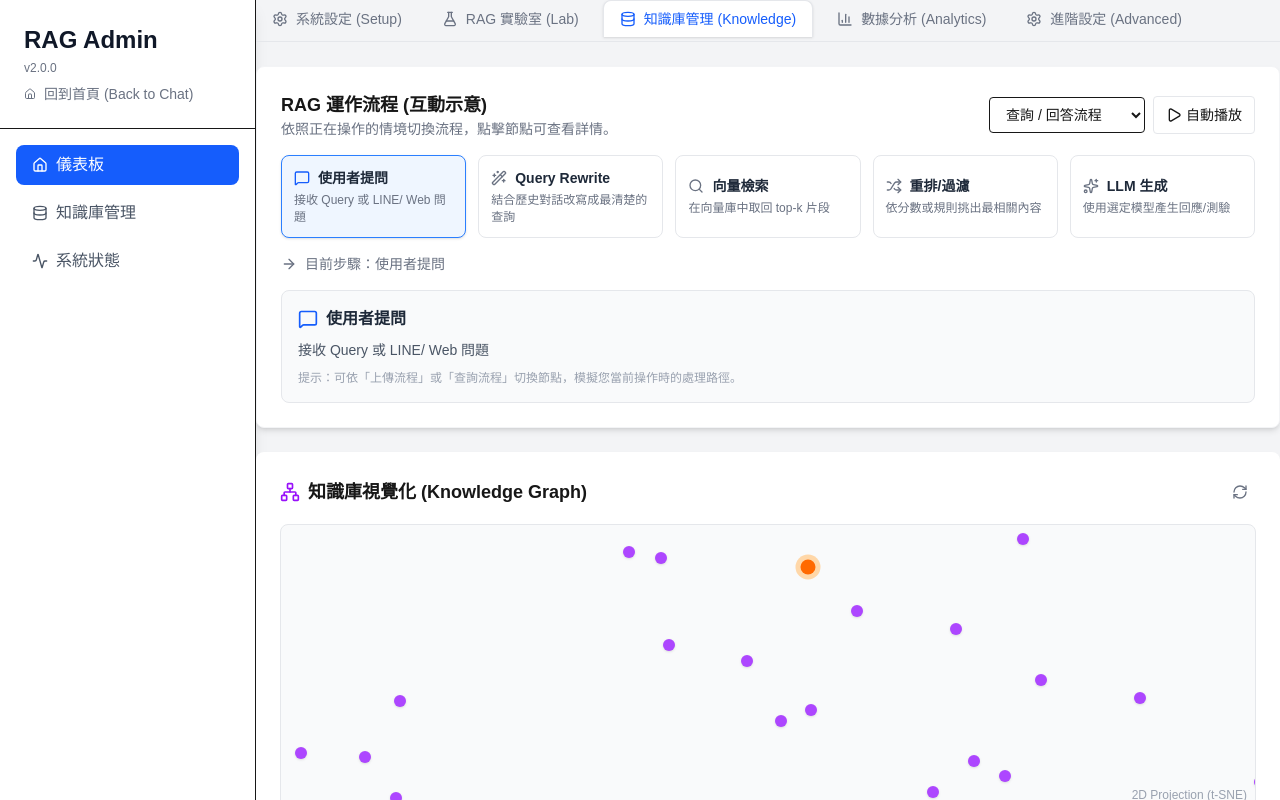
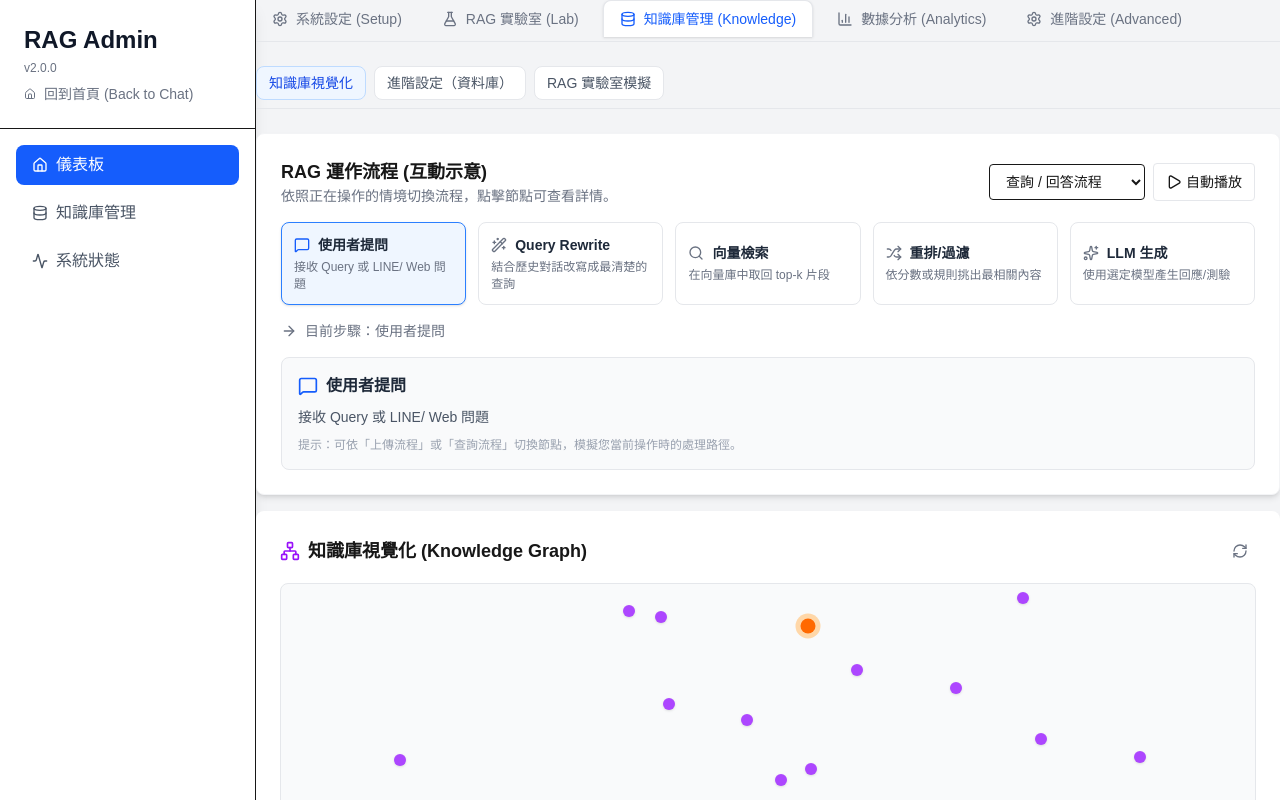
Before and after one commit to jeffery8910/ragworkshop202511, a Next.js app: page /admin in a window 1280 px wide. Both pictures are taken after a click on the button "知識庫管理 (Knowledge)". Shown: the top 800 px of the page. Built offline with nearby package versions, Linux system fonts and the light colour scheme; no server answers.

Commit message:
ux: add nested tabs in knowledge center for viz/advanced/lab

```diff
--- a/components/admin/AdminDashboard.tsx
+++ b/components/admin/AdminDashboard.tsx
@@ -19,6 +19,7 @@ interface AdminDashboardProps {
 export default function AdminDashboard({ missingKeys, initialConfig }: AdminDashboardProps) {
     const [activeTab, setActiveTab] = useState('setup');
     const [flowEvent, setFlowEvent] = useState<string | null>(null);
+    const [knowledgeSubTab, setKnowledgeSubTab] = useState<'viz' | 'advanced' | 'lab'>('viz');
 
     const tabs = [
         { id: 'setup', label: '系統設定 (Setup)', icon: Settings },
@@ -73,9 +74,45 @@ export default function AdminDashboard({ missingKeys, initialConfig }: AdminDash
 
                 {activeTab === 'knowledge' && (
                     <div className="space-y-6 animate-in fade-in slide-in-from-bottom-2 duration-300 max-w-6xl">
-                        <RagWorkflow currentAction={flowEvent} />
-                        <KnowledgeGraph onAction={setFlowEvent} />
-                        <UploadPanel onAction={setFlowEvent} />
+                        <div className="flex flex-wrap gap-2 border-b border-gray-200 pb-2">
+                            {[
+                                { id: 'viz', label: '知識庫視覺化' },
+                                { id: 'advanced', label: '進階設定（資料庫）' },
+                                { id: 'lab', label: 'RAG 實驗室模擬' },
+                            ].map(tab => (
+                                <button
+                                    key={tab.id}
+                                    onClick={() => setKnowledgeSubTab(tab.id as any)}
+                                    className={`px-3 py-1.5 text-sm rounded-lg border transition-colors ${
+                                        knowledgeSubTab === tab.id
+                                            ? 'bg-blue-50 text-blue-700 border-blue-200'
+                                            : 'bg-white text-gray-600 border-gray-200 hover:bg-gray-50'
+                                    }`}
+                                >
+                                    {tab.label}
+                                </button>
+                            ))}
+                        </div>
+
+                        {knowledgeSubTab === 'viz' && (
+                            <div className="space-y-4">
+                                <RagWorkflow currentAction={flowEvent} />
+                                <KnowledgeGraph onAction={setFlowEvent} />
+                                <UploadPanel onAction={setFlowEvent} />
+                            </div>
+                        )}
+
+                        {knowledgeSubTab === 'advanced' && (
+                            <div className="space-y-4">
+                                <ConfigPanel initialConfig={initialConfig} />
+                            </div>
+                        )}
+
+                        {knowledgeSubTab === 'lab' && (
+                            <div className="space-y-4">
+                                <RagLabPanel />
+                            </div>
+                        )}
                     </div>
                 )}
 
```
